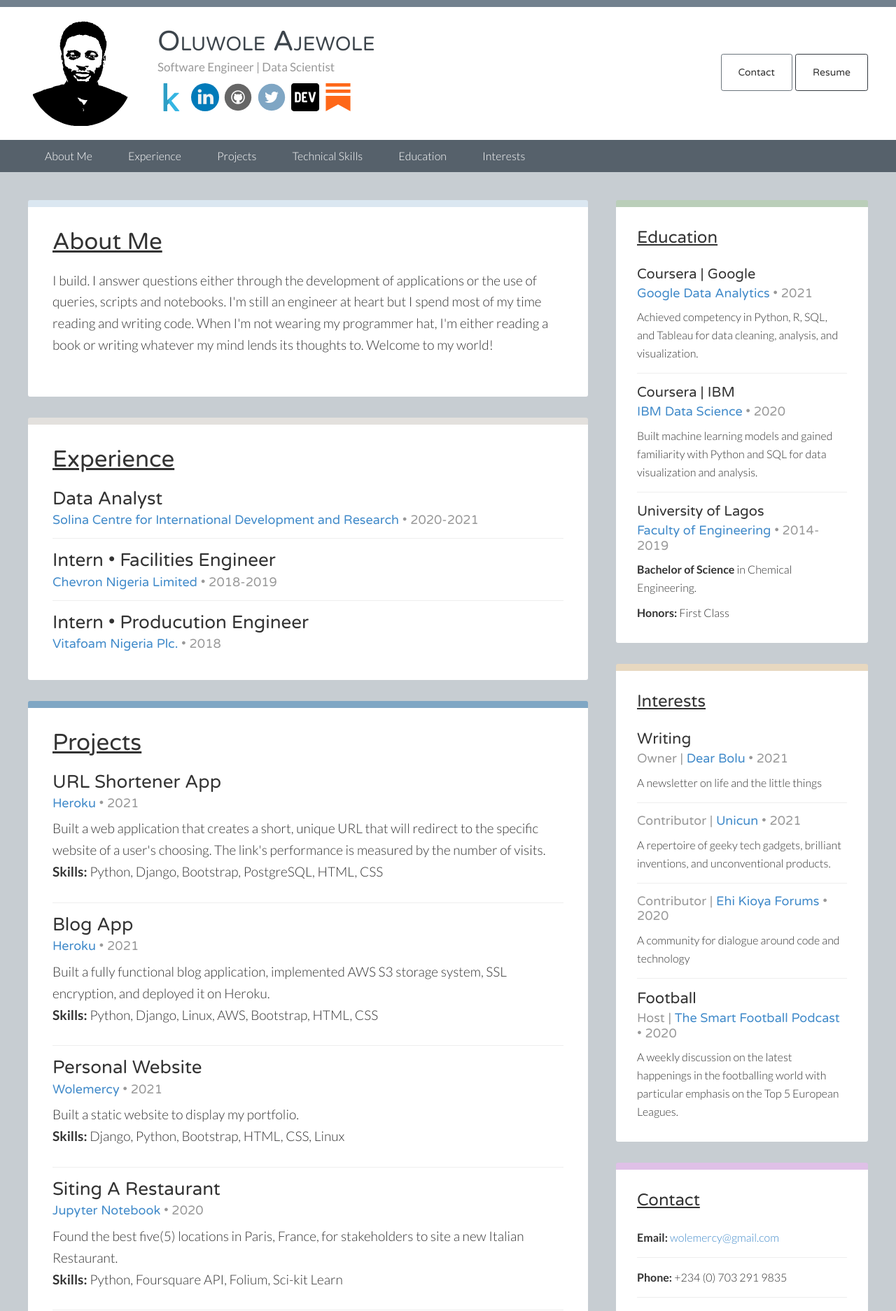
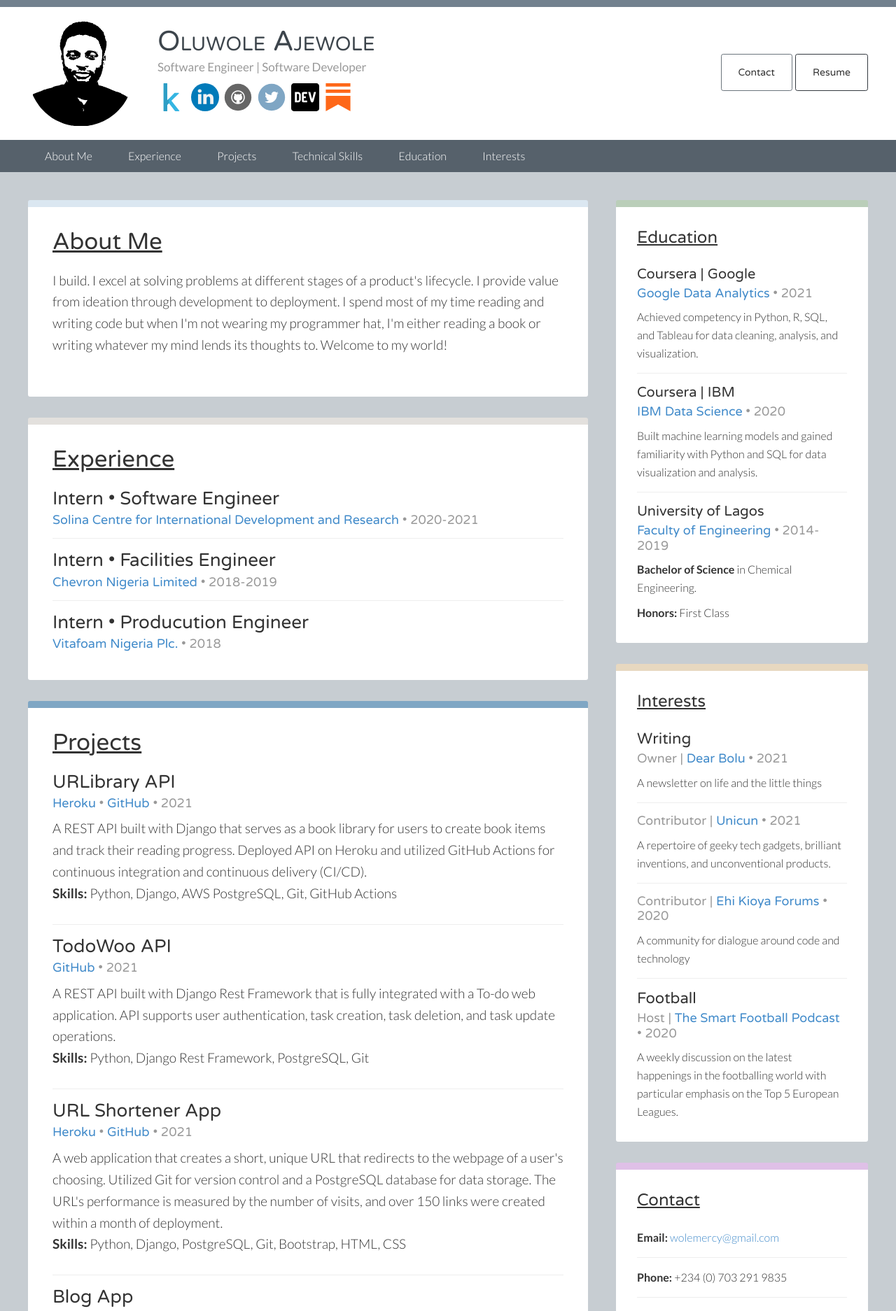
Before and after one commit to Wolemercy/wolewebsite, a Django app: page /portfolio/ in a window 1280 px wide. Shown: the top 1874 px of the page at 70% size. Run offline with Django 3.2, Linux system fonts and the light colour scheme; some libraries are stand-ins or nearby versions.

Commit message:
added new projects

```diff
--- a/portfolio/templates/portfolio/base.html
+++ b/portfolio/templates/portfolio/base.html
@@ -36,7 +36,7 @@
                 </div>
                 <p class="site-title" itemprop="headline"><a href="https://wolemercy.com/">Oluwole Ajewole</a></p>
 
-                <p class="site-description" itemprop="description">Software Engineer | Data Scientist</p>
+                <p class="site-description" itemprop="description">Software Engineer | Software Developer</p>
 
                 <div class="social-links-div">
                     <ul>
@@ -129,8 +129,9 @@
                 <article class="page type-page status-publish entry page-about" itemscope="itemscope" itemtype="http://schema.org/CreativeWork">
                     <header class="entry-header"><h2 class="entry-title" itemprop="headline"><a id="about_me">About Me</a></h2>
                     </header>
-                    <p>I build. I answer questions either through the development of applications or the use of queries, scripts and notebooks. I'm still an engineer at heart but I spend most of my time reading
-                        and writing code. When I'm not wearing my programmer hat, I'm either reading a book or writing whatever my mind lends its thoughts to. Welcome to my world! </p>
+                    <p>I build. I excel at solving problems at different stages of a product's lifecycle. I provide
+                         value from ideation through development to deployment. I spend most of my time reading
+                        and writing code but when I'm not wearing my programmer hat, I'm either reading a book or writing whatever my mind lends its thoughts to. Welcome to my world! </p>
 
                 </article>
                 <article class="page type-page status-publish entry page-experience" itemscope="itemscope" itemtype="http://schema.org/CreativeWork">
@@ -138,7 +139,7 @@
                         <h2 class="entry-title" itemprop="headline"><a id="experience">Experience</a></h2>
                     </header>
                     <div class="entry-content" itemprop="text">
-                        <h3 class="main-info">Data Analyst</h3>
+                        <h3 class="main-info">Intern • Software Engineer</h3>
                         <h3 class="extra-info"><span><a href="https://www.solinagroup.com/">Solina Centre for International
                             Development and Research</a> • 2020-2021</span></h3>
 
@@ -158,13 +159,32 @@
                     <header class="entry-header"><h2 class="entry-title" itemprop="headline"><a id="projects">Projects</a></h2>
                     </header>
                     <div class="entry-content" itemprop="text">
+                        <h3 class="main-info">URLibrary API</h3>
+
+                        <h3 class="extra-info"><span><a href="http://urlibrary.herokuapp.com/api/docs">Heroku</a> • <a href="https://github.com/Wolemercy/urlibrary">GitHub</a> • 2021</span></h3>
+
+                        <p>A REST API built with Django that serves as a book library for users to create book items and track their reading progress.
+                            Deployed API on Heroku and utilized GitHub Actions for continuous integration and continuous delivery (CI/CD).  <br>
+                            <strong>Skills:</strong> Python, Django, AWS PostgreSQL, Git, GitHub Actions</p>
+
+                        <hr>
+
+                        <h3 class="main-info">TodoWoo API</h3>
+
+                        <h3 class="extra-info"><span><a href="https://github.com/Wolemercy/todo-woo-api">GitHub</a> • 2021</span></h3>
+
+                        <p>A REST API built with Django Rest Framework that is fully integrated with a To-do web application. API supports user authentication, task creation, task deletion, and task update operations.<br>
+                            <strong>Skills:</strong> Python, Django Rest Framework, PostgreSQL, Git</p>
+
+                        <hr>
+
                         <h3 class="main-info">URL Shortener App</h3>
 
-                        <h3 class="extra-info"><span><a href="https://github.com/Wolemercy/url-shortener">Heroku</a> • 2021</span></h3>
+                        <h3 class="extra-info"><span><a href="https://weburlshortener.herokuapp.com/">Heroku</a> • <a href="https://github.com/Wolemercy/urlshortener">GitHub</a> • 2021</span></h3>
 
-                        <p>Built a web application that creates a short, unique URL that will redirect to the specific website of
-                            a user's choosing. The link's performance is measured by the number of visits.<br>
-                            <strong>Skills:</strong> Python, Django, Bootstrap, PostgreSQL, HTML, CSS</p>
+                        <p>A web application that creates a short, unique URL that redirects to the webpage of a user's choosing. Utilized Git for version control and a PostgreSQL database for data storage.
+                            The URL's performance is measured by the number of visits, and over 150 links were created within a month of deployment.<br>
+                            <strong>Skills:</strong> Python, Django, PostgreSQL, Git, Bootstrap, HTML, CSS</p>
 
                         <hr>
 
@@ -172,7 +192,8 @@
 
                         <h3 class="extra-info"><span><a href="https://myfirstsuperdjangoapp.herokuapp.com/">Heroku</a> • 2021</span></h3>
 
-                        <p>Built a fully functional blog application, implemented AWS S3 storage system, SSL encryption, and deployed it on Heroku.<br>
+                        <p>A functional blog application built with Django boasting functionalities such as creating, updating, and deleting blog posts.
+                            Implemented an email signup authentication system to bolster users’ accounts integrity and incorporated AWS S3 for storage of media files.<br>
                             <strong>Skills:</strong> Python, Django, Linux, AWS, Bootstrap, HTML, CSS</p>
 
                         <hr>
@@ -181,7 +202,7 @@
 
                         <h3 class="extra-info"><span><a href="https://wolemercy.com/">Wolemercy</a> • 2021</span></h3>
 
-                        <p>Built a static website to display my portfolio.<br>
+                        <p>A static website to display my portfolio.<br>
                             <strong>Skills:</strong> Django, Python, Bootstrap, HTML, CSS, Linux</p>
 
                         <hr>
@@ -217,17 +238,17 @@
                             <li>R</li>
                             <li>SQL</li>
                         </ul>
-                        <h3>Tools, Frameworks, and Libraries:</h3>
+                        <h3>Frameworks and Services:</h3>
                         <ul class="columns-2">
-                            <li>Sci-kit Learn</li>
-                            <li>Django</li>
-                            <li>Tableau</li>
-                            <li>Git and GitHub</li>
-                            <li>Spreadsheets</li>
+                            <li>Django and Django Rest</li>
+                            <li>Git, GitHub and GitHub Actions</li>
+                            <li>Heroku</li>
+                            <li>AWS S3</li>
                         </ul>
-                        <h3>Software:</h3>
+                        <h3>Databases and Software:</h3>
                         <ul class="columns-2">
-                            <li>Linux</li>
+                            <li>PostgreSQL</li>
+                            <li>SQLite</li>
                             <li>Windows</li>
                             <li>Photoshop</li>
                         </ul>
```
